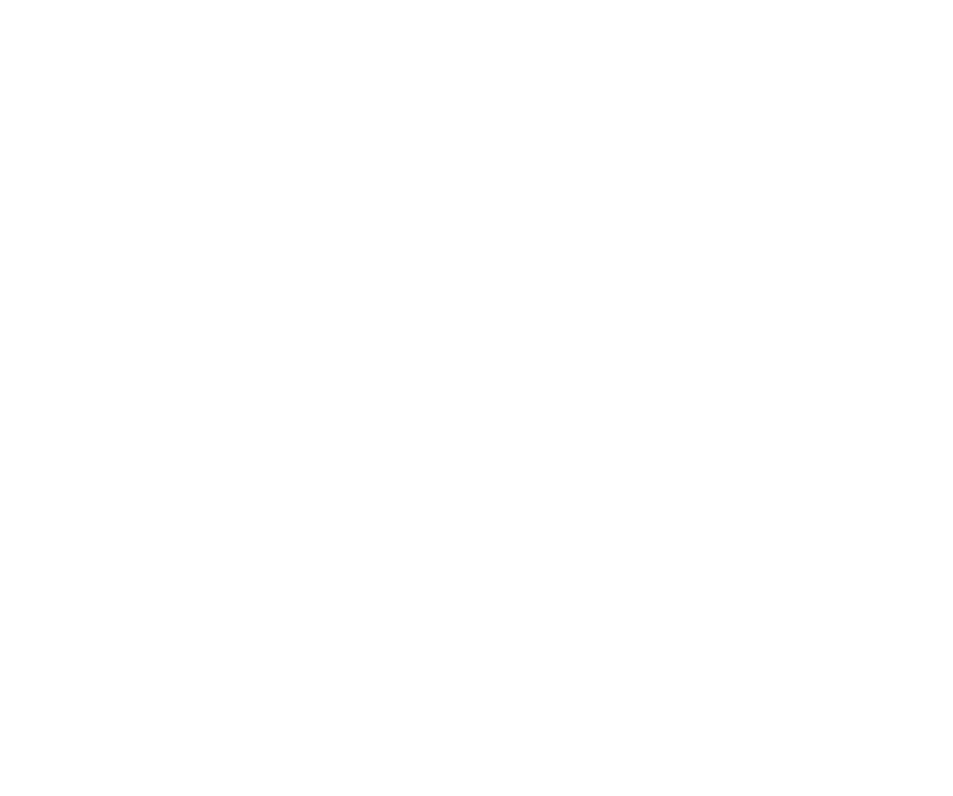
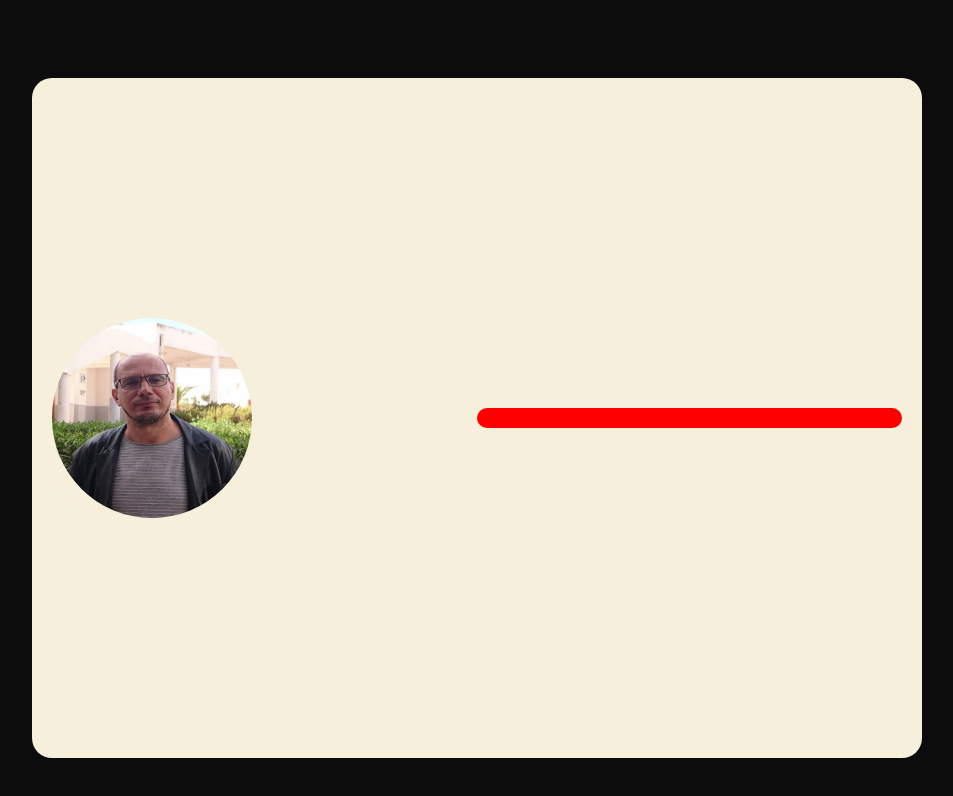
Before and after one commit to amaliahm/Elearn, a React (Vite) app: page /profile in a window 1280 px wide. Before the commit this address had no page. Shown: the top 796 px of the page, without its empty margins (163-1116 px from the left). Built offline with nearby package versions, Linux system fonts and the light colour scheme.

Commit message:
add profile v.1

```diff
--- a/src/App.jsx
+++ b/src/App.jsx
@@ -6,9 +6,10 @@
 import Forgetpassword from './components/Auth/forgetPassword.jsx';
 import Login from './components/Auth/login.jsx';
 import PasswordReset from './components/Auth/passwordReset.jsx';
-import LoadingPageComponent from './components/landing page/LandingPage.jsx';
+import LandingPageComponent from './components/landing page/LandingPage.jsx';
 import HomeComponentAdmin from './container/HomeAdmin.jsx';
 import HomeComponentUser from './container/HomeUser.jsx';
+import ProfileComponent from './container/Profile.jsx';
 import './css/App.css';
 
 
@@ -37,11 +38,12 @@
 
           <Route path='/login' element={<LoginComponent />} />
 
-          <Route path='/' element={<LoadingPageComponent />} />
+          <Route path='/' element={<LandingPageComponent />} />
           <Route path='/auth/login' element={<Login />} />
           <Route path='/auth/password/reset' element={<Forgetpassword />} />
           {/* <Route path='/api/auth/password/reset/confirm/:token' element={<PasswordReset />} /> */}
           <Route path='/auth/password/reset/confirm' element={<PasswordReset />} />
+          <Route path='/profile' element={<ProfileComponent />} />
         </Routes>
       </Router>}
     </>
--- a/src/components/landing page/LandingPage.jsx
+++ b/src/components/landing page/LandingPage.jsx
@@ -9,7 +9,7 @@
 import ModulesComponent from "./modules"
 
 
-const LoadingPageComponent = () => {
+const LandingPageComponent = () => {
     return (
         <>
           <div>
@@ -37,4 +37,4 @@
     )
 }
 
-export default LoadingPageComponent
+export default LandingPageComponent
--- /dev/null
+++ b/src/container/Profile.jsx
@@ -0,0 +1,16 @@
+import { ACED_Mohammed_Reda } from "../assets/images"
+
+const ProfileComponent = () => {
+    return (
+        <div className="app_without_bg w-full app__wrapper section__padding">
+            <div className="profile-person">
+                <img alt="person-image" src={ACED_Mohammed_Reda} />
+                <div className="profile-info">
+                    <h1></h1>
+                </div>
+            </div>
+        </div>
+    )
+}
+
+export default ProfileComponent
--- a/src/css/App.css
+++ b/src/css/App.css
@@ -696,6 +696,49 @@
 .footer > a:hover {
   cursor: pointer;
 }
+
+/*
+---------------------------------------------
+profile
+---------------------------------------------
+*/
+
+.app_without_bg > .profile-person {
+  background-color: var(--color-crimson);
+  width: 85%;
+  height: 85vh;
+  border-radius: 20px;
+  padding: 10px 20px;
+  display: flex;
+  justify-content: space-between;
+  align-items: center;
+  flex-wrap: wrap;
+}
+
+.app_without_bg > .profile-person > img {
+  width: 200px;
+  border-radius: 50%;
+  position: relative;
+  z-index: 1;
+}
+
+@media screen and (max-width: 600px) {
+  .app_without_bg > .profile-person {
+    height: 120px;
+  }
+  .app_without_bg > .profile-person > img {
+    width: 100px;
+  }
+}
+
+.app_without_bg > .profile-person > .profile-info {
+  background-color: red;
+  width: 50%;
+  border-radius: 20px;
+  padding: 10px 20px;
+}
+
+
 
 
 
```
